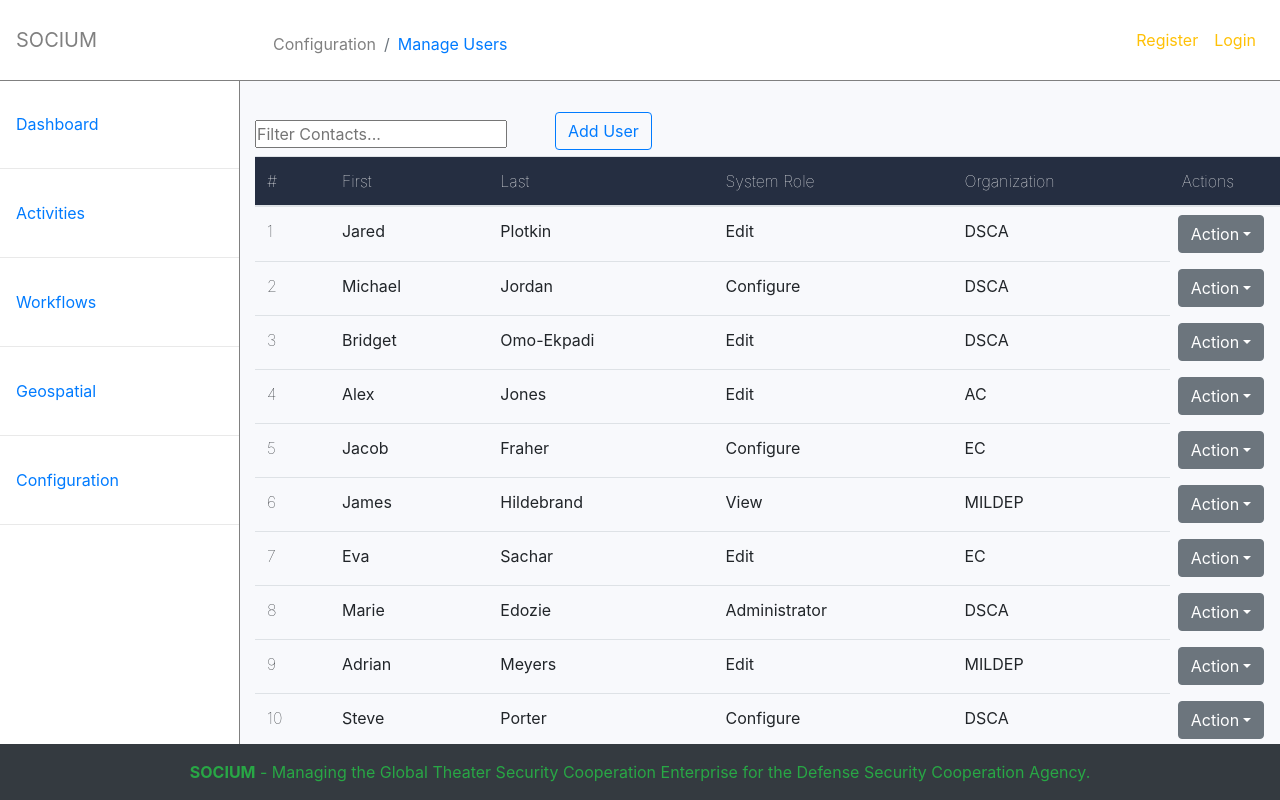
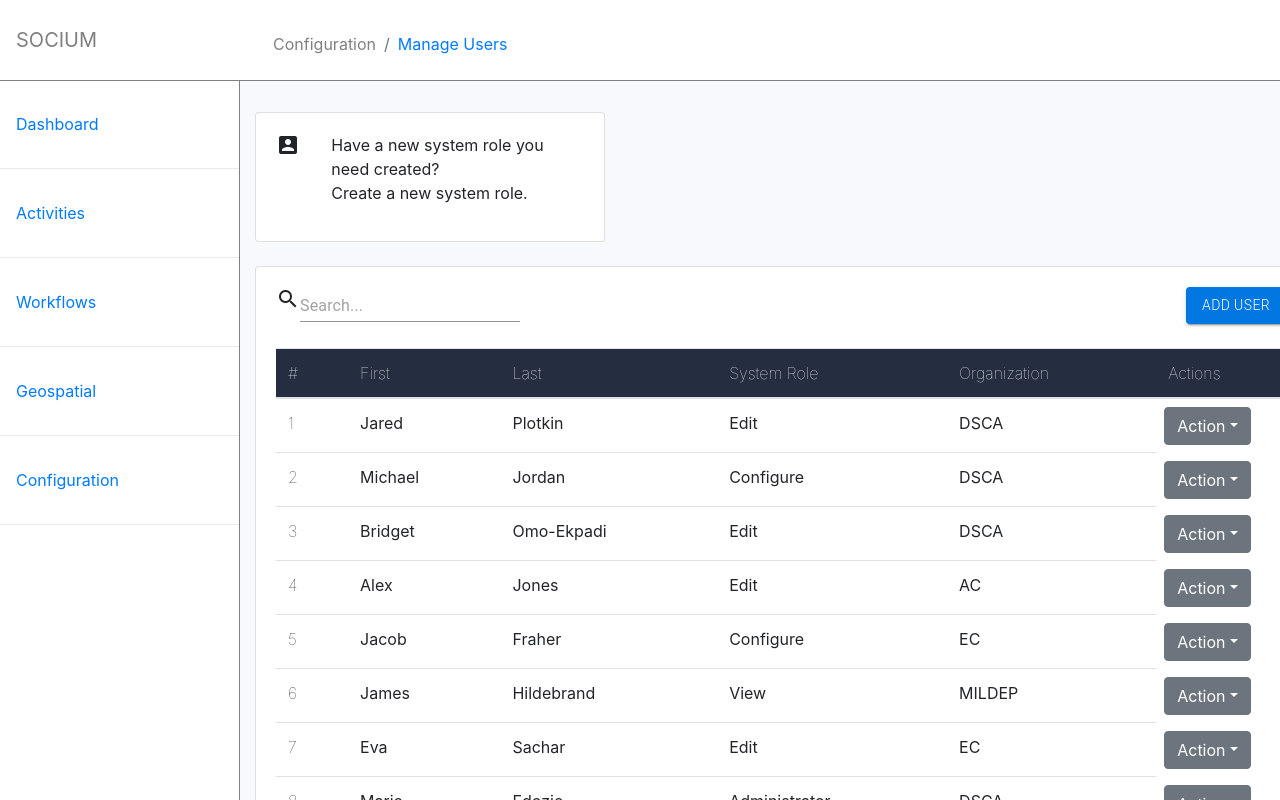
Before and after one commit to blweber/context-prac, a React (Create React App) app in the folder client/: page / in a window 1280 px wide. Shown: the top 800 px of the page. Built offline with nearby package versions, Linux system fonts and the light colour scheme.

Commit message:
Progress

```diff
--- a/client/package.json
+++ b/client/package.json
@@ -3,8 +3,10 @@
   "version": "0.1.0",
   "private": true,
   "dependencies": {
+    "@material-ui/core": "^4.4.3",
     "axios": "^0.19.0",
     "bootstrap": "^4.3.1",
+    "node-sass": "^4.12.0",
     "react": "^16.9.0",
     "react-dom": "^16.9.0",
     "react-router-dom": "^5.0.1",
--- a/client/public/index.html
+++ b/client/public/index.html
@@ -10,12 +10,13 @@
       content="Web site created using create-react-app"
     />
     <link rel="apple-touch-icon" href="logo192.png" />
-
+    <link rel="stylesheet" href="https://fonts.googleapis.com/icon?family=Material+Icons" />
     <link rel="manifest" href="%PUBLIC_URL%/manifest.json" />
     <script
       src="https://kit.fontawesome.com/b52d0d817c.js"
       crossorigin="anonymous"
-    ></script>
+    >
+    </script>
 
     <title>SOCIUM</title>
   </head>
--- a/client/src/App.css
+++ b/client/src/App.css
@@ -10,6 +10,16 @@ body {
   line-height: 1.6;
   background-color: rgb(253, 250, 250);
   color: rgb(70, 69, 69);
+}
+
+.MuiButton-contained {
+  background-color: #0077E1 !important;
+  color: white !important;
+  font-weight: 300 !important;
+}
+
+.MuiButton-label a {
+  color: white !important;
 }
 
 input {
--- a/client/src/components/contacts/ContactFilter.js
+++ b/client/src/components/contacts/ContactFilter.js
@@ -1,6 +1,8 @@
 import React, { useContext } from "react";
 import ContactContext from "../../context/contact/contactContext";
 import { Link } from "react-router-dom";
+import { Input, Button, Icon } from "@material-ui/core";
+import Grid from '@material-ui/core/Grid';
 
 const ContactFilter = () => {
   const contactContext = useContext(ContactContext); //app level state
@@ -18,20 +20,21 @@ const ContactFilter = () => {
   };
 
   return (
-    <div className="container-filter">
-      <form className="my-2">
-        <input
+    <Grid container spacing={3}>
+        <Grid item xs={10}>
+        <Icon>search</Icon>
+        <Input
           type="text"
-          placeholder="Filter Contacts..."
+          placeholder="Search..."
           onChange={onChange}
         />
-      </form>
-      <div>
-        <button type="button" className="btn btn-outline-primary mx-5">
+        </Grid>
+        <Grid item xs={2}>
+        <Button variant="contained">
           <Link to="/ContactForm">Add User</Link>
-        </button>
-      </div>
-    </div>
+        </Button>
+      </Grid>
+    </Grid>
   );
 };
 
--- a/client/src/components/contacts/Contacts.js
+++ b/client/src/components/contacts/Contacts.js
@@ -17,7 +17,7 @@ const Contacts = () => {
   }
 
   return (
-    <div className="table-view">
+    <div>
       <Table hover>
         <thead>
           <tr className="table-header">
--- a/client/src/layouts/Footer.js
+++ b/client/src/layouts/Footer.js
@@ -6,15 +6,6 @@ export default class Footer extends React.Component {
   render() {
     return (
       <div>
-        <footer className="footer my-auto py-3 fixed-bottom navbar-dark bg-dark expand=lg">
-          <div className="text-center">
-            <span className="text-success">
-              <strong>SOCIUM</strong> - Managing the Global Theater Security
-              Cooperation Enterprise for the Defense Security Cooperation
-              Agency.
-            </span>
-          </div>
-        </footer>
       </div>
     );
   }
--- a/client/src/layouts/NavigationBar.js
+++ b/client/src/layouts/NavigationBar.js
@@ -22,23 +22,5 @@ export const Navigationbar = () => (
     <NavItem className="breadcrumbs">
         <Breadcrumbs />
     </NavItem>
-    <Collapse id="basic-navbar-nav" navbar>
-      <Nav className="ml-auto" navbar>
-        <NavItem>
-          <NavLink>
-            <Link className="text-warning" to="/Register">
-              Register
-            </Link>
-          </NavLink>
-        </NavItem>
-        <NavItem>
-          <NavLink>
-            <Link className="text-warning" to="/Login">
-              Login
-            </Link>
-          </NavLink>
-        </NavItem>
-      </Nav>
-    </Collapse>
   </Navbar>
 );
--- a/client/src/pages/Home.js
+++ b/client/src/pages/Home.js
@@ -1,14 +1,40 @@
 import React from "react";
+import { Card, CardBody } from 'reactstrap';
 import ContactFilter from "../components/contacts/ContactFilter";
+import { Icon, Grid } from "@material-ui/core";
 import Contacts from "../components/contacts/Contacts";
 
 const Home = () => {
   return (
-    <div className="grid-2">
-      <div>
-        <ContactFilter />
-        <Contacts />
+    <div>
+      <div className="row">
+        <div className="col-4">
+          <Card>
+            <CardBody>
+              <Grid container spacing={3}>
+                <Grid item xs={2}>
+                  <Icon>account_box</Icon>
+                </Grid>
+                <Grid item xs={10}>
+                  <p>Have a new system role you need created?<br /><a>Create a new system role.</a></p>
+                </Grid>
+              </Grid>
+            </CardBody>
+          </Card>
+        </div>
       </div>
+      <br />
+      <Card>
+        <CardBody>
+          <div className="grid-2">
+            <div>
+              <ContactFilter />
+              <br />
+              <Contacts />
+            </div>
+          </div>
+        </CardBody>
+      </Card>
     </div>
   );
 };
```
Also changed, not shown: 1 other file (tests, documents, lock files or other folders).
